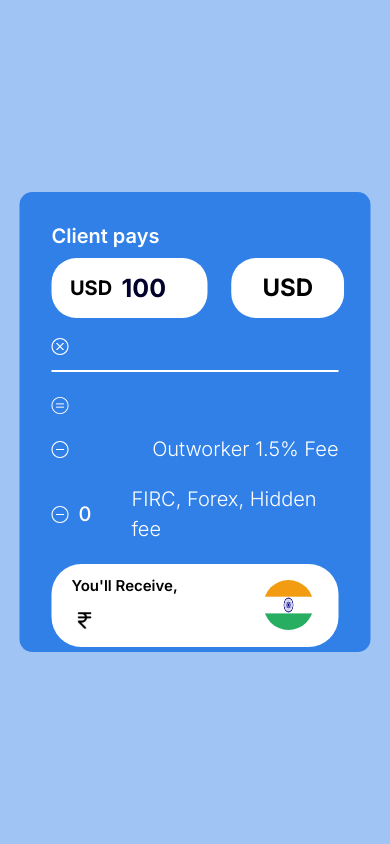
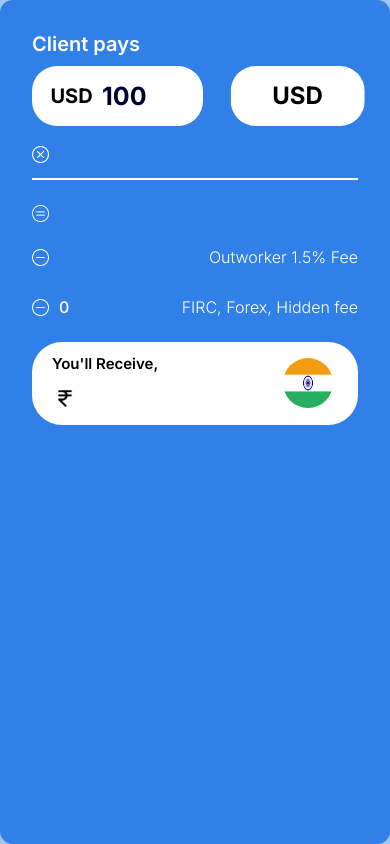
Before and after one commit to Shreyas539/currency_converter_tax, a plain HTML site: page index.html in a window 390 px wide. Drawn offline with Linux system fonts and the light colour scheme; no server answers.

Commit message:
Update style.css

```diff
--- a/style.css
+++ b/style.css
@@ -15,7 +15,7 @@
   .wrapper {
     width: 90%;
     max-width: 34em;
-    height:460px;
+    height: 420px;
 
     background-color: #3180E8;
     position: absolute;
@@ -27,10 +27,54 @@
   }
 
   /* .container{
-    width: calc(90%+90px);
+    width: ;
     position: relative;
     background-image: url(/assets/back.png);
+    transform: translate(-0,50%);
   } */
+
+  @media screen and (max-width:550px) {
+      .wrapper{
+        width: 100%;
+        height: 100%;
+      }
+
+      p{
+        font-size: medium;
+      }
+
+      .input-with-static-text::before {
+        content: var(--static-text,"USD");
+        position: absolute;
+        left: 10px;
+        top: 50%;
+        font-weight: 100;
+        font: bold;
+        font-size: 20px;
+        transform: translate(20%,-50%);
+        pointer-events: none;
+        color: black; /* Optional: style the static text */
+     }
+
+     label {
+      display: block;
+      font-weight: 100;
+    }
+
+    #from-currency-select{
+      border-radius: 25px;
+      padding: 0.7em;
+      justify-content: center;
+      font-weight: lighter;
+      align-items: center;
+      display: flex;
+      transform: translate(5%);
+      font-size: 1.5em;
+
+      text-align-last: center;
+      -moz-text-align-last: center;
+    }
+  }
   .app-details {
     display: flex;
     align-items: center;
@@ -253,7 +297,7 @@ input#amount:focus {
   .currency-select {
     display: flex;
     align-items: center;
-}
+  }
 .currency-select img {
     width: 20px;
     height: 20px;
```
